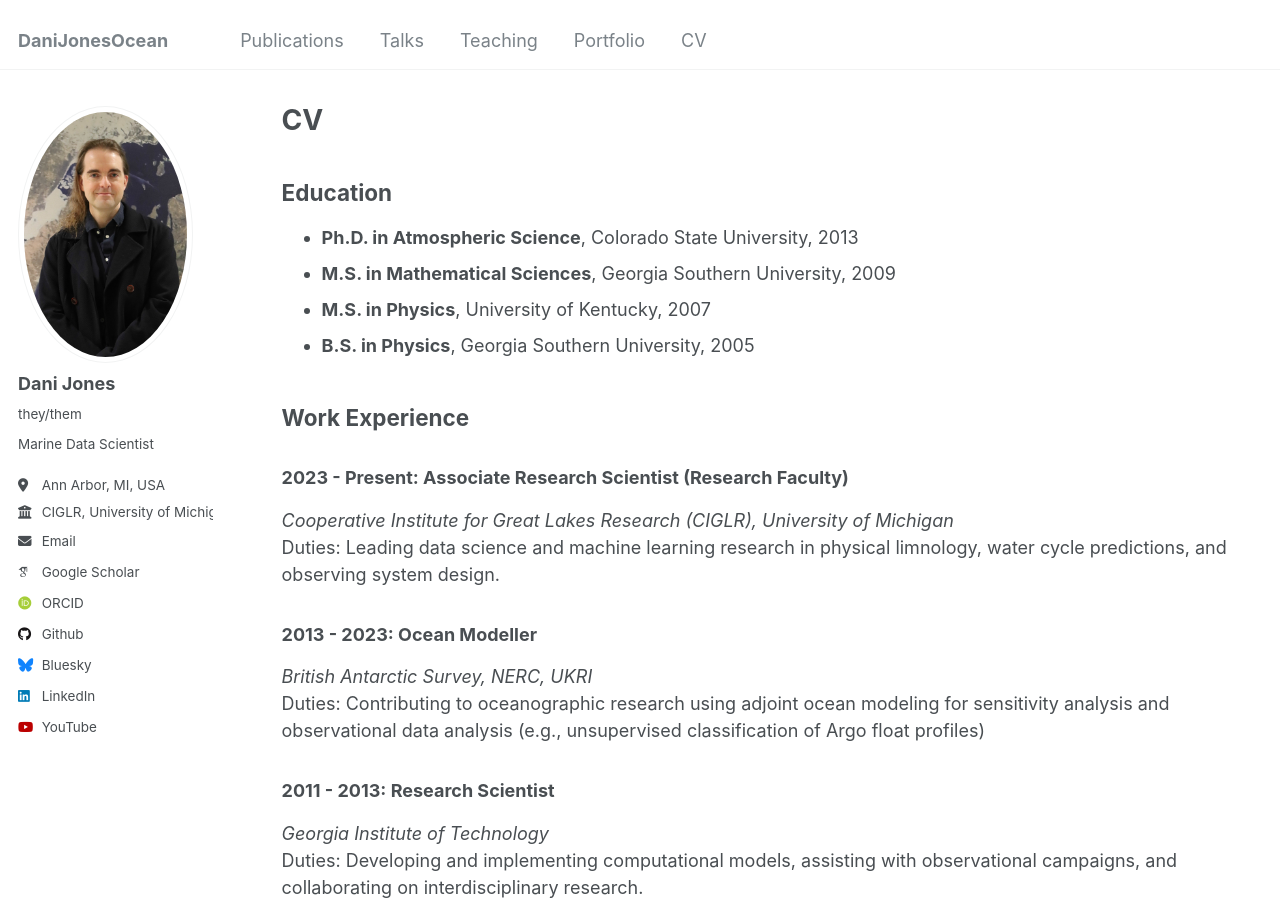
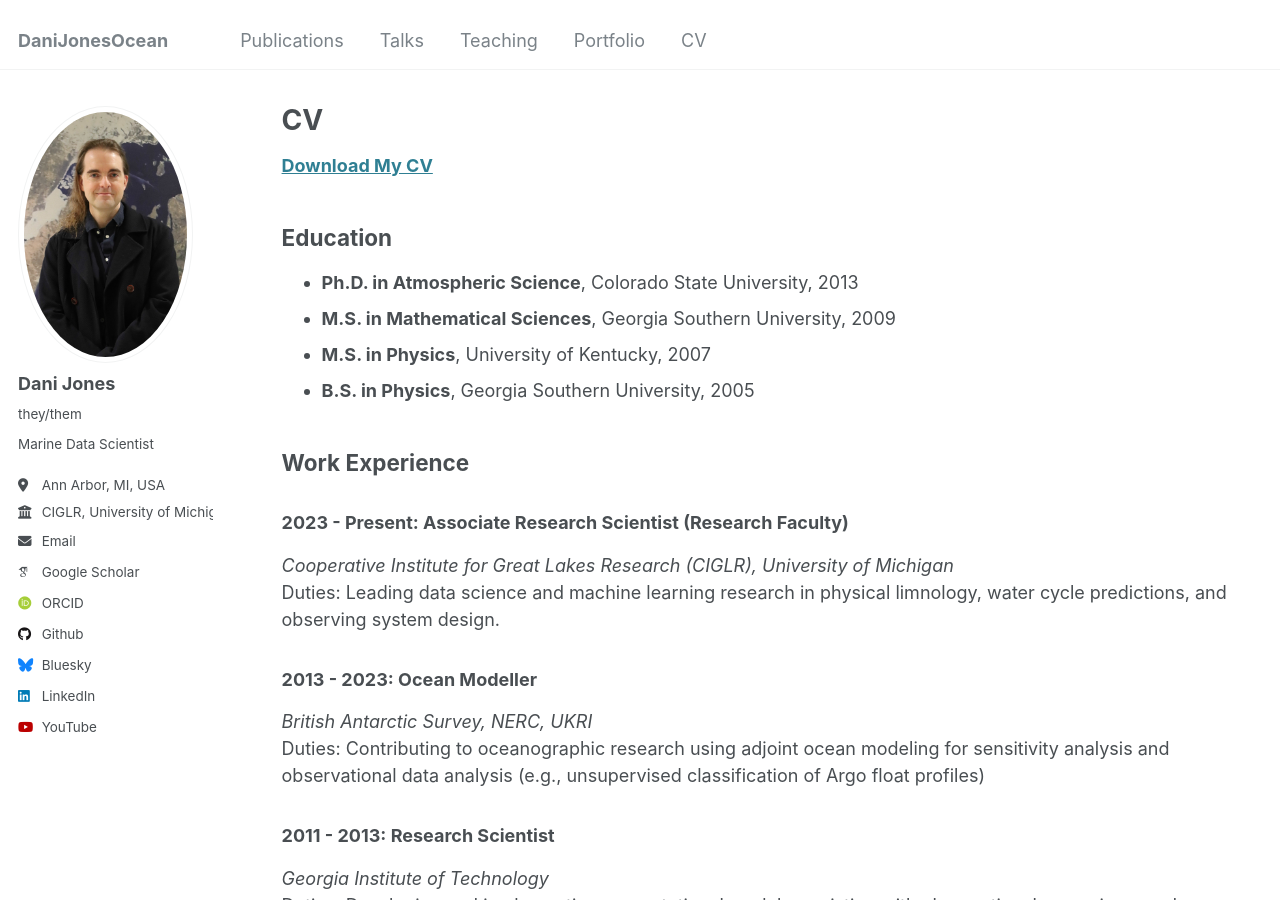
Before and after one commit to DaniJonesOcean/danijonesocean.github.io, a Jekyll site: the page built from _pages/cv.md, in a window 1280 px wide and 900 px high. Built offline with Jekyll 4.4.1, drawn with Linux system fonts in a browser that asks for light colours; some web fonts are replaced.

Commit message:
Add CV and link

```diff
--- a/_pages/cv.md
+++ b/_pages/cv.md
@@ -8,6 +8,9 @@ redirect_from:
 ---
 
 {% include base_path %}
+
+<b><a href="https://raw.githubusercontent.com/DaniJonesOcean/danijonesocean.github.io/main/files/JonesCV_CIGLR_2025-03-15.pdf" download>Download My CV</a></b>
+
 
 ## Education
 - **Ph.D. in Atmospheric Science**, Colorado State University, 2013
```
